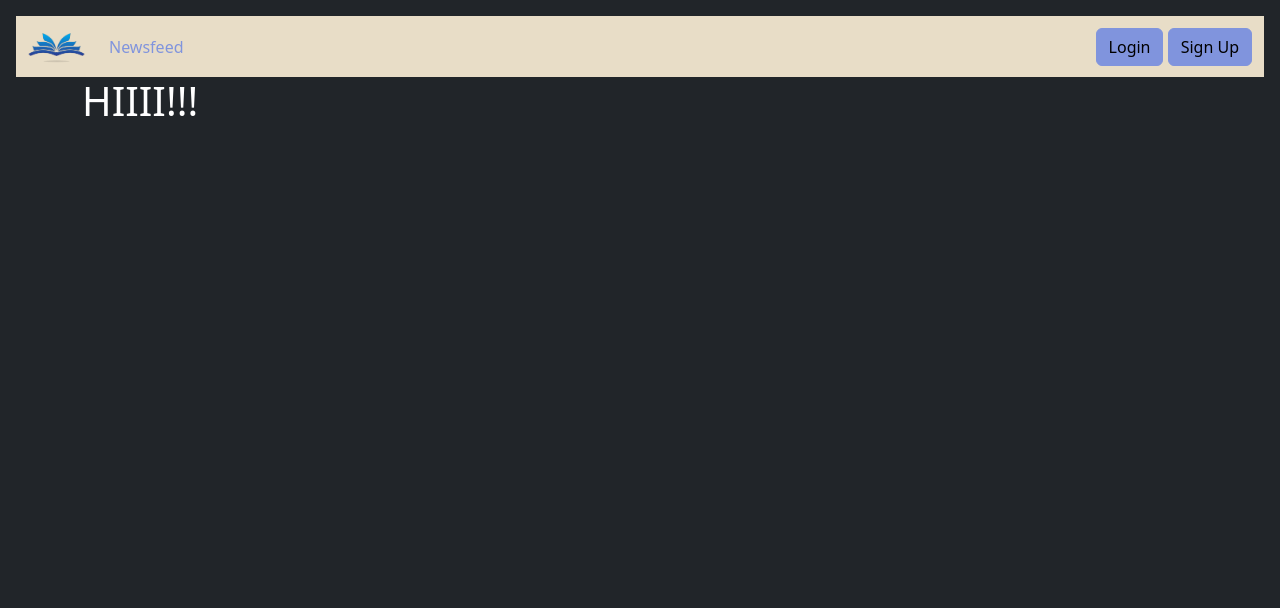
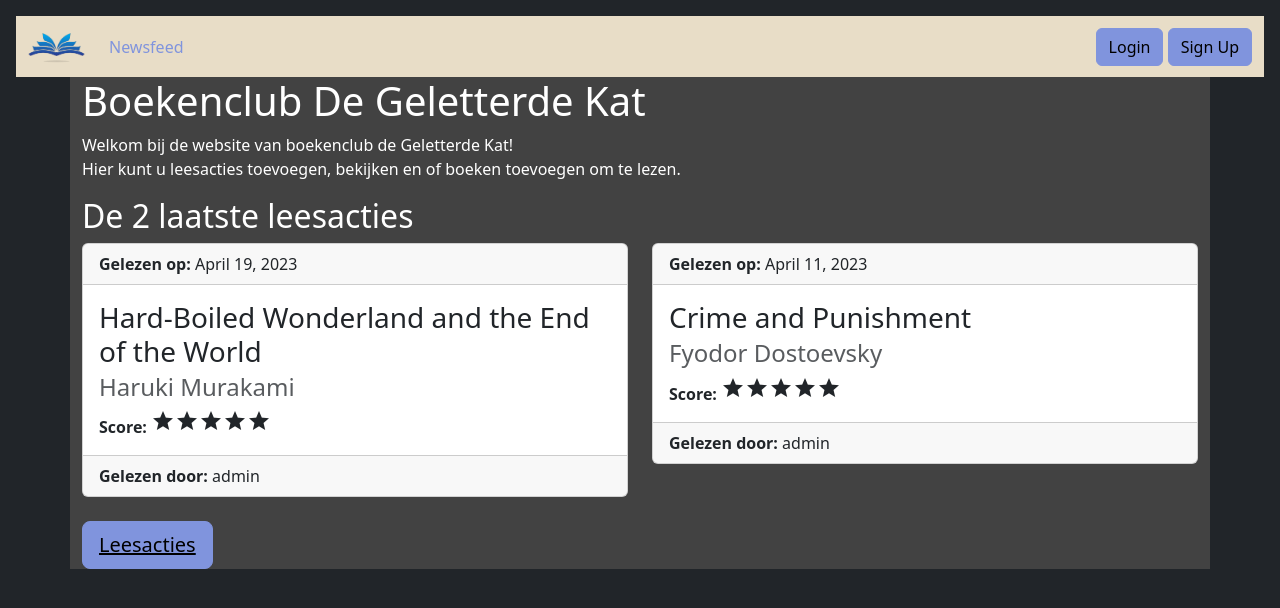
Before and after one commit to voxxxiee/Django_Project, a Django app: page / in a window 1280 px wide. Shown: the top 608 px of the page. Run offline with Django 4.2, Linux system fonts and the light colour scheme; data comes from the database, SQL or seed files in the repository; both versions use the stored data as it was after the commit; some libraries are stand-ins or nearby versions.

Commit message:
Index aangepast met wat tekst voor duidelijkheid

```diff
--- a/eind_opdracht/base/static/css/style.css
+++ b/eind_opdracht/base/static/css/style.css
@@ -1,3 +1,8 @@
+.container
+{
+	background-color: #424242
+}
+
 .nav-link
 {
     color: #8094DD;
--- /dev/null
+++ b/eind_opdracht/base/templates/base/feedcards.html
@@ -0,0 +1,48 @@
+<div class="row row-cols-1 row-cols-md-2 g-4 text-black">
+	{% for action in actions %}
+		<div class="col">
+			<div class="card">
+				<div class="card-header">
+					<strong>Gelezen op: </strong> {{ action.date }} <br>
+				</div>
+				<div class="card-body">
+					<h3 class="card-title">{{ action.book.title }}</h3>
+					<h4 class="card-subtitle mb-2 text-muted">{{ action.book.author }}</h4>
+					<span style="display: none;" class="user_score">{{ action.score }}</span>
+					<strong>Score: </strong><span class="stars"></span><br>
+				</div>
+				<div class="card-footer">
+					<strong>Gelezen door: </strong> {{ action.user }} <br>
+				</div>
+			</div>
+		</div>
+	{% endfor %}
+</div>
+<script>
+	// helaas weer dezelfde soort javascript, maar dit zou evt in een static js file kunnen komen als
+	// functie.
+	let actionAmount = parseInt("{{ actions|length }}");
+	// maak een lijst met elementen voor de scores en het tonen van de sterren
+	var starsSpans = document.querySelectorAll("[class='stars']");
+	var allScores = document.querySelectorAll("[class='user_score']");
+	for (let i = 0; i < actionAmount; i++)
+	{
+		// krijg de starspan uit de lijst
+		let starsSpan = starsSpans[i];
+		// dit is echt veelst te hacky maar het is een oplossing en heb niet meer trek om daar echt te
+		// veel tijd aan te verdoen...
+		// maar dit haalt de score van een gebruiker uit een hidden span waar de score in staat.
+		// je zou het waarschijnlijk met django template dingen doen maar daar kwam ik helaas niet uit.
+		let userScore = parseInt(allScores[i].innerHTML);
+
+		// loop voor het aantal sterren toevoegen
+		for (let j = 0; j < userScore; j++)
+		{
+			// maak een material icons ster aan en voeg die aan de span toe.
+			let star = document.createElement("i");
+			star.classList.add("material-icons");
+			star.innerHTML = "star";
+			starsSpan.appendChild(star);
+		}
+	}
+</script>
--- a/eind_opdracht/base/templates/base/index.html
+++ b/eind_opdracht/base/templates/base/index.html
@@ -2,5 +2,14 @@
 {% load static %}
 {% block title %}Home{% endblock %}
 {% block content %}
-<h1>HIIII!!!</h1>
+	<h1>Boekenclub De Geletterde Kat</h1>
+	<p>
+	Welkom bij de website van boekenclub de Geletterde Kat!<br>
+	Hier kunt u leesacties toevoegen, bekijken en of boeken toevoegen om te lezen.
+	</p>
+	<h2>De 2 laatste leesacties</h2>
+	{% include "base/feedcards.html" %}
+	<br>
+	<button type="button" class="btn btn-link btn-lg" style="margin: 0 auto;;"><a href="{% url 'base:readfeed' %}" class="text-black">Leesacties</a></button>
+	<br>
 {% endblock %}
--- a/eind_opdracht/base/templates/base/menu.html
+++ b/eind_opdracht/base/templates/base/menu.html
@@ -27,7 +27,7 @@
         {% endif %}
         <li class="nav-item dropdown">
           <a class="nav-link dropdown-toggle" href="#" role="button" data-bs-toggle="dropdown" aria-expanded="false">
-            User
+            Leesacties
           </a>
           <ul class="dropdown-menu">
             <li><a class="dropdown-item disabled" href="#">Lees acties zien</a></li>
--- a/eind_opdracht/base/views.py
+++ b/eind_opdracht/base/views.py
@@ -12,9 +12,12 @@ from django.contrib import messages
 
 
 def index(request):
-    return render(request, 'base/index.html')
+    actions = Read.objects.all().order_by('-date')[:2]
+    context = {'actions': actions}
+    return render(request, 'base/index.html', context)
 
 
+@login_required
 def add_book(request, pk=None):
     if request.method == "POST":
         if pk is not None:
@@ -53,6 +56,7 @@ def add_book(request, pk=None):
     return render(request, 'base/add_book.html', context)
 
 
+@login_required
 def add_read(request, pk=None):
     if request.method == "POST":
         if pk is not None:
```
Also changed, not shown: eind_opdracht/base/templates/base/readfeed.html (+1 -48 lines), eind_opdracht/db.sqlite3.
